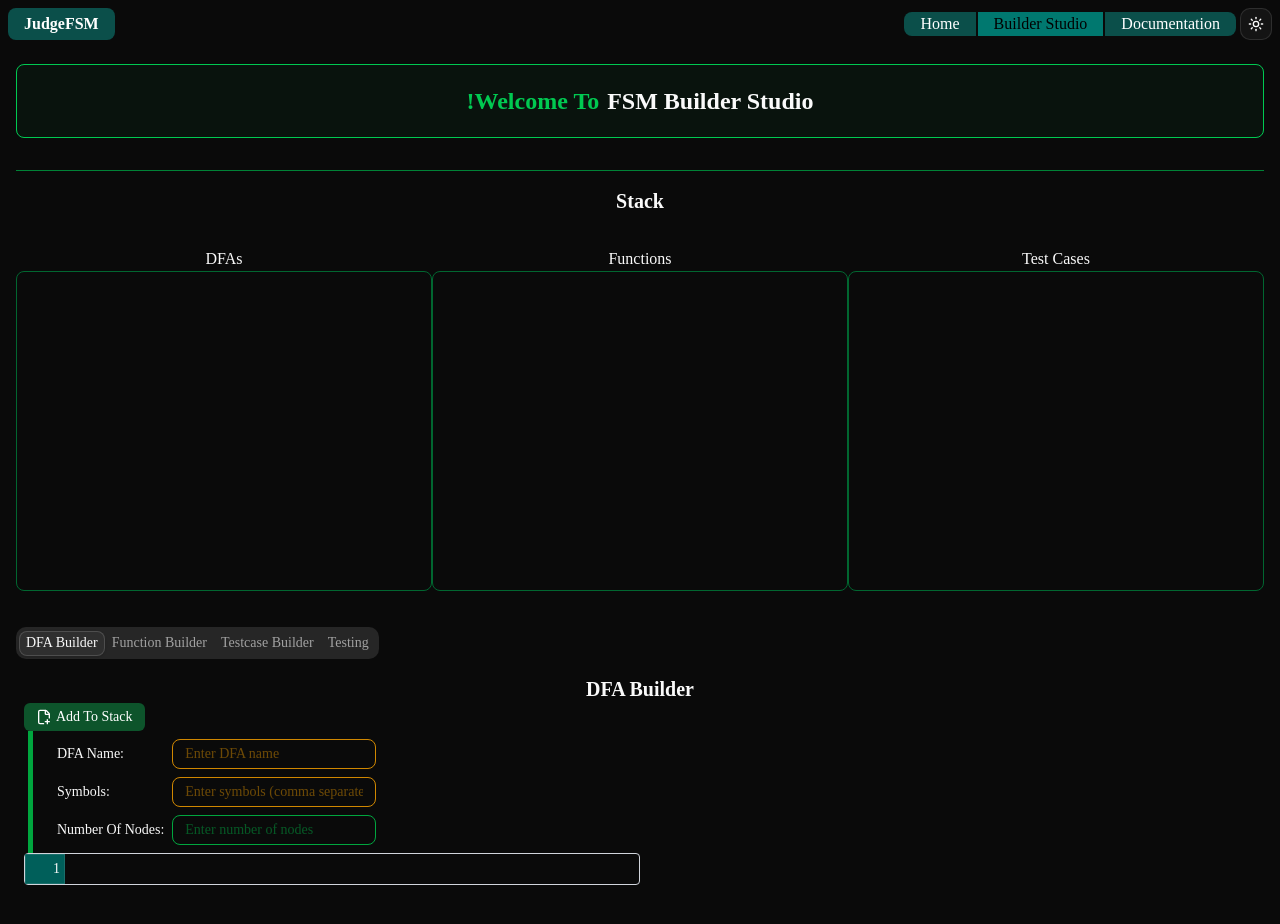
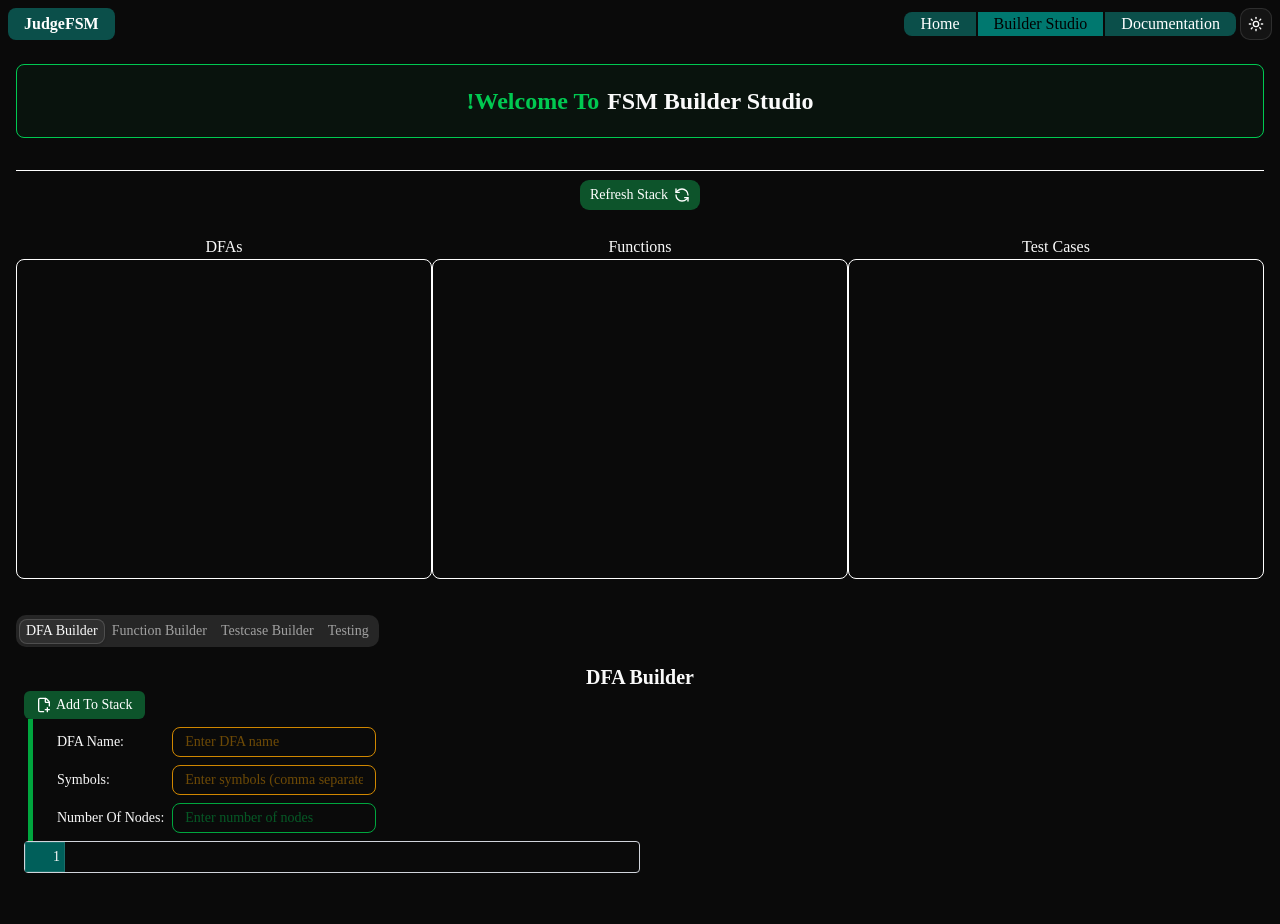
Before and after one commit to NahinM/judgeFSM, a Next.js app: page /studio/builder in a window 1280 px wide. Shown: the top 924 px of the page. Built offline with nearby package versions, Linux system fonts and the light colour scheme.

Commit message:
add local stroage to dfas

```diff
--- a/app/studio/builder/components/dfa-builder/dfa-state.ts
+++ b/app/studio/builder/components/dfa-builder/dfa-state.ts
@@ -3,11 +3,11 @@ export class DFAState {
     symbols: string;
     nodes: number;
     table: number[][];
-    constructor(name: string, symbols: string, nodes: number) {
+    constructor(name: string, symbols: string, nodes: number, table?: number[][]) {
         this.name = name;
         this.symbols = symbols;
         this.nodes = nodes;
-        this.table = Array.from({ length: nodes }, () => Array(symbols.length).fill(0));
+        this.table = table || Array.from({ length: nodes }, () => Array(symbols.length).fill(0));
     }
 
     addTransition(from: number, symbol: string, to: number) {
@@ -32,4 +32,6 @@ export class DFAState {
             }
         }
     }
+
+
 }
--- /dev/null
+++ b/app/studio/builder/components/stack/localdb.ts
@@ -0,0 +1,14 @@
+import { DFAState } from "../dfa-builder/dfa-state";
+
+export const addStackDfas = (dfas: DFAState[]) => {
+    window.localStorage.setItem("stackDfas", JSON.stringify(dfas));
+}
+
+export const loadStackDfas = (): DFAState[] => {
+    const dfasString = window.localStorage.getItem("stackDfas");
+    if (dfasString) {
+        const dfasObj = JSON.parse(dfasString);
+        return dfasObj.map((dfa: any) => new DFAState(dfa.name, dfa.symbols, dfa.nodes, dfa.table));
+    }
+    return [];
+}
--- a/app/studio/builder/components/stack/stack.tsx
+++ b/app/studio/builder/components/stack/stack.tsx
@@ -1,14 +1,21 @@
 import { useStackStore } from "./state";
-import { Trash2, ListPlus } from "lucide-react";
+import { Button } from "@/components/ui/button";
+import { Trash2, ListPlus, RefreshCcw } from "lucide-react";
+import { useEffect } from "react";
 
 export default function Stack() {
-    const { dfas, removeDfa } = useStackStore();
-
+    const { dfas, removeDfa, loadRecording } = useStackStore();
+    useEffect(() => {
+        loadRecording();
+        console.log("DFA in stack");
+    }, [])
     return (
         <div className="p-4">
-            <h1 className="text-xl font-bold text-center border-t border-green-700 p-4">
-                Stack
-            </h1>
+            <div className="flex justify-center border-t border-black dark:border-white p-2">
+                <Button className="bg-green-900 hover:bg-green-800 text-white" onClick={loadRecording}>
+                    Refresh Stack <RefreshCcw size={16} />
+                </Button>
+            </div>
             <table className="table-fixed w-full mt-4 text-center">
                 <thead>
                     <tr>
@@ -20,9 +27,9 @@ export default function Stack() {
                 <tbody>
                     <tr>
                         <td>
-                            <div className="p-2 border border-green-800 rounded-md h-80 overflow-y-auto">
+                            <div className="p-2 border border-black dark:border-white rounded-md h-80 overflow-y-auto">
                                 {dfas.map((dfa, index) => (
-                                    <div key={index} className="flex items-center mb-1 px-5 py-1 bg-teal-800/30 rounded-md hover:border-b-2 border-green-600 cursor-pointer">
+                                    <div key={index} className="flex items-center mb-1 px-5 py-1 bg-teal-800/30 rounded-md hover:border-b-2 border-black dark:border-white cursor-pointer">
                                         {dfa.name}
                                         <ListPlus className="ml-auto text-green-500" size={16} onClick={() => console.log("Add function to DFA:", dfa)} />
                                         <Trash2 className="ml-2 text-red-500" size={16} onClick={() => removeDfa(index)} />
@@ -31,11 +38,11 @@ export default function Stack() {
                             </div>
                         </td>
                         <td>
-                            <div className="p-2 border border-green-800 rounded-md h-80">
+                            <div className="p-2 border border-black dark:border-white rounded-md h-80">
                             </div>
                         </td>
                         <td>
-                            <div className="p-2 border border-green-800 rounded-md h-80">
+                            <div className="p-2 border border-black dark:border-white rounded-md h-80">
                             </div>
                         </td>
                     </tr>
--- a/app/studio/builder/components/stack/state.ts
+++ b/app/studio/builder/components/stack/state.ts
@@ -1,14 +1,27 @@
 import { create } from "zustand";
 import { DFAState } from "../dfa-builder/dfa-state";
+import { addStackDfas, loadStackDfas } from "./localdb";
 
 interface StackState {
     dfas: DFAState[];
     addDfa: (dfa: DFAState) => void;
     removeDfa: (index: number) => void;
+    loadRecording: () => void;
 }
 
 export const useStackStore = create<StackState>((set) => ({
     dfas: [],
-    addDfa: (dfa) => set((state) => ({ dfas: [...state.dfas, dfa] })),
-    removeDfa: (index) => set((state) => ({ dfas: state.dfas.filter((_, i) => i !== index) })),
+    addDfa: (dfa) => {
+        set((state) => ({ dfas: [...state.dfas, dfa] }));
+        addStackDfas(useStackStore.getState().dfas);
+    },
+    removeDfa: (index) => {
+        set((state) => ({ dfas: state.dfas.filter((_, i) => i !== index) }));
+        addStackDfas(useStackStore.getState().dfas);
+    },
+    loadRecording: () => {
+        const dfas = loadStackDfas();
+        set({ dfas });
+        console.log("Loaded DFAs from localStorage:", dfas);
+    }
 }));
```
